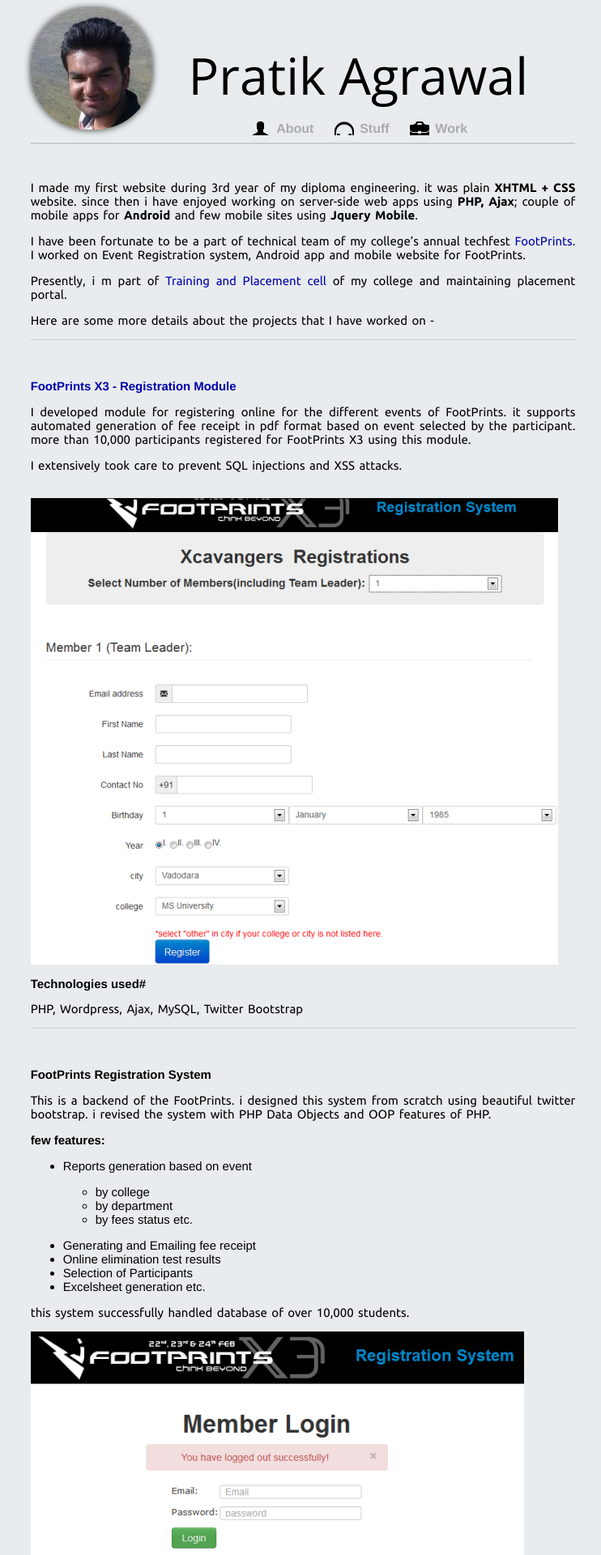
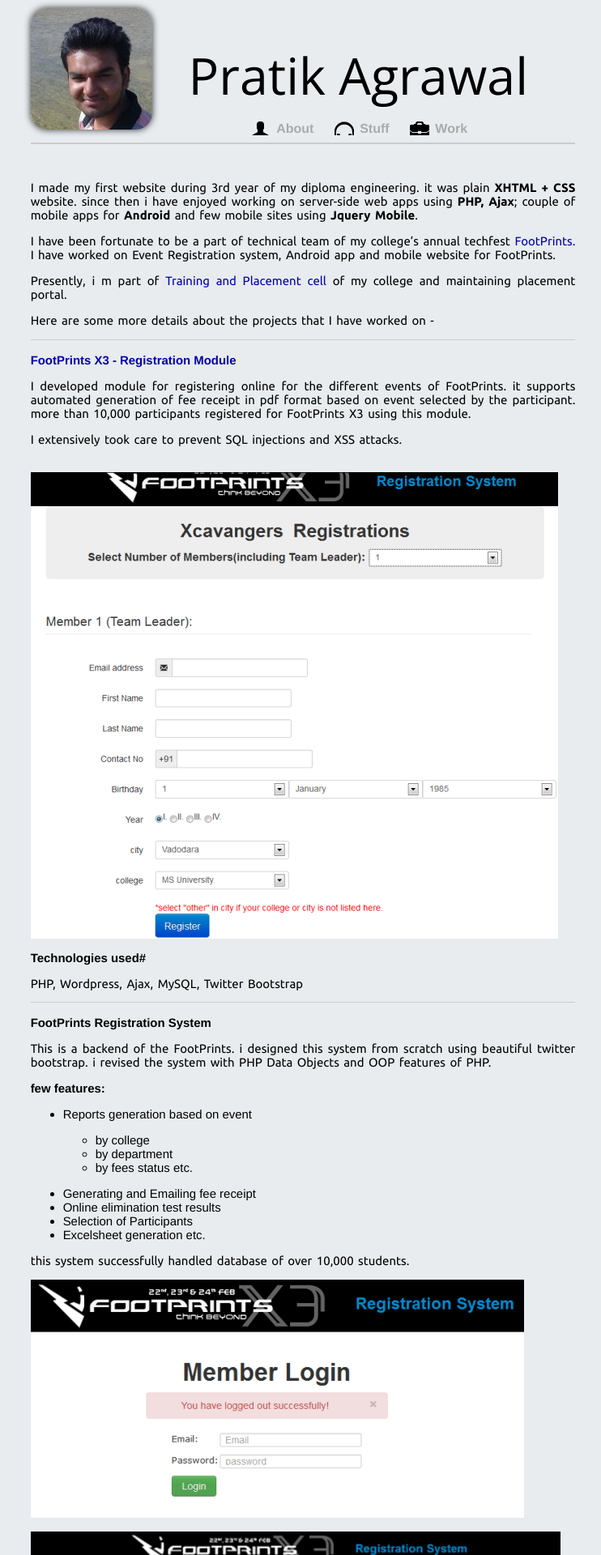
Before and after one commit to pratik98/pratik98.github.com, a Jekyll site: the page built from work.md, in a window 1280 px wide. Shown: the top 1920 px of the page at 81% size, without its empty margins (266-1008 px from the left). Built offline with Jekyll 4.4.1, drawn with Linux system fonts in a browser that asks for light colours; nearby versions of some CDN libraries; some web fonts are replaced; some of the changed text lies outside the part shown.

Commit message:
changed radius of pic and changed footer

```diff
--- a/_layouts/default.html
+++ b/_layouts/default.html
@@ -57,7 +57,7 @@
                   <a href="http://www.linkedin.com/in/pratikagrawal98" target="_blank"> LinkedIn</a><br />
 
                 </p>
-				<p>Handcrafted. Built using <a href="http://www.jekyllrb.com" target="_blank">Jekyll.</a> Hosted on <a href="http://www.github.com" target="_blank">Github. </a></p>
+				<p>Handcrafted using <a href="http://www.jekyllrb.com" target="_blank">Jekyll.</a> Hosted on <a href="http://www.github.com" target="_blank">Github. </a></p>
               </div>
             </div>
           </div>
--- a/css/main.css
+++ b/css/main.css
@@ -227,9 +227,9 @@
 	margin-bottom: 2em;
 	width: 150px;
 	height: 150px;
-	border-radius:70px;
-	-webkit-border-radius: 70px;
-	-moz-border-radius: 70px;
+	border-radius:20px;
+	-webkit-border-radius: 20px;
+	-moz-border-radius: 20px;
 	background: url("../images/DP.jpg") no-repeat;
 	box-shadow: 0 0 8px rgba(0, 0, 0, .8);
 	-webkit-box-shadow: 0 0 8px rgba(0, 0, 0, .8);
@@ -257,7 +257,7 @@
 }
 
 /*
- * Remove the gap between images and the bottom of their containers: h5bp.com/i/440
+ * Remove the gap between images and the bottom of their containers:
  */
 
 img {
--- a/work.md
+++ b/work.md
@@ -5,14 +5,14 @@
 
 I made my first website during 3rd year of my diploma engineering. it was plain **XHTML + CSS** website. since then i have enjoyed working on server-side web apps using **PHP, Ajax**; couple of mobile apps for **Android** and few mobile sites using **Jquery Mobile**.
 
-I have been fortunate to be a part of technical team of my college's annual techfest [FootPrints.](http://www.msu-footprints.org) I worked on Event Registration system, Android app and mobile website for FootPrints.
+I have been fortunate to be a part of technical team of my college's annual techfest [FootPrints.](http://www.msu-footprints.org) I have worked on Event Registration system, Android app and mobile website for FootPrints.
 
 Presently, i m part of [ Training and Placement cell](http://ftemsu-placements.org/) of my college and maintaining placement portal.
 
 Here are some more details about the projects that I have worked on -
 
 <hr>
-<br />
+
 # [FootPrints X3 - Registration Module](http://www.msu-footprints.org) #
 I developed module for registering online for the different events of FootPrints. it supports automated generation of fee receipt in pdf format based on event selected by the participant. more than 10,000 participants registered for FootPrints X3 using this module.
 
@@ -24,7 +24,7 @@
 PHP, Wordpress, Ajax, MySQL, Twitter Bootstrap
 
 <hr>
-<br />
+
 # FootPrints Registration System  #
 This is a backend of the FootPrints. i designed this system from scratch using beautiful twitter bootstrap. i revised the system with PHP Data Objects and OOP features of PHP.
 
@@ -42,12 +42,14 @@
 this system successfully handled database of over 10,000 students.
 
 ![FootPrints X3](images/work/login_logout.png)
+<br />
+<br />
 ![FootPrints X3](images/work/FRS.png)
 # Technologies used#
 PHP (OOP), Ajax, MySQL DB, Twitter Bootstrap
 
 <hr>
-<br />
+
 # [FootPrints X3 :: Mobile Website](http://m.msu-footprints.org)  #
 The first ever mobile website of FootPrints.
 <br />
@@ -58,7 +60,7 @@
 PHP, JQuery Mobile
 
 <hr>
-<br />
+
 # FootPrints X3 :: Android App - [Download](http://www.msu-footprints.org/2013/FootPrints.apk)  #
 The first ever Android app of FootPrints. the app and mobile site got featured in Local news paper.
 <br />
@@ -69,7 +71,7 @@
 Android sdk, XML, Sqlite
 
 <hr>
-<br />
+
 # Abhaas #
 Abhaas is a faculty feedback management desktop application which can be used to assess the feedback received from students about faculties.
 
@@ -78,7 +80,7 @@
 java, swing, oracle DB
 
 <hr>
-<br />
+
 # News on Go :: Android app #
 This is a first ever android app i developed. the intension was more of learning than developing something useful. This is fully fuctional RSS Reader. this app was developed as part of academics in final year of diploma engineering.
 
@@ -89,18 +91,20 @@
 Android sdk, XML, Sqlite
 
 <hr>
-<br />
+
 # waytoconnect :: Open Discussion Forum #
 This is an open discussion forum for my institute i developed in PHP and MySQL DB as part of academics in third year of my diploma engineering.
 
 ![waytoconnect](images/work/home.png)
+<br />
+<br />
 ![waytoconnect](images/work/cats.png)
 
 # Technologies used#
 PHP, MySQL
 
 <hr>
-<br />
+
 # Blog.IT :: E-diary #
 
 ![Blog.IT](images/work/myofflineblog.png)
```
